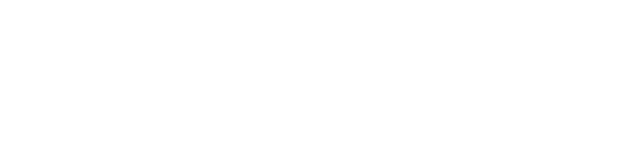
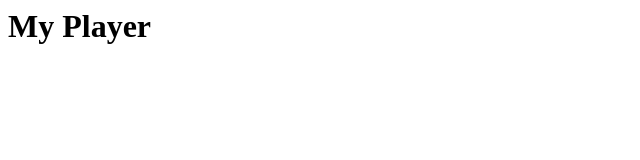
Before and after one commit to simpleshabana/simpleshabana.github.io, a plain HTML site: page index.html in a window 1280 px wide. Shown: the whole page, without its empty margins (0-640 px from the left). Drawn offline with Linux system fonts and the light colour scheme.

Commit message:
more scripts

```diff
--- a/index.html
+++ b/index.html
@@ -3,6 +3,7 @@
     <title>Shabana's Mixtape</title>
 </head>
 <body>
+    <h1>My Player</h1>
     <!--Wavestreaming.com SHOUTcast Flash Player-->
     <script type="text/javascript" src="http://player.wavestreamer.com/cgi-bin/swf.js?id=RR96VD9MXP02DJ4N"></script>
     <script type="text/javascript" src="http://player.wavestreaming.com/?id=RR96VD9MXP02DJ4N"></script>
```
